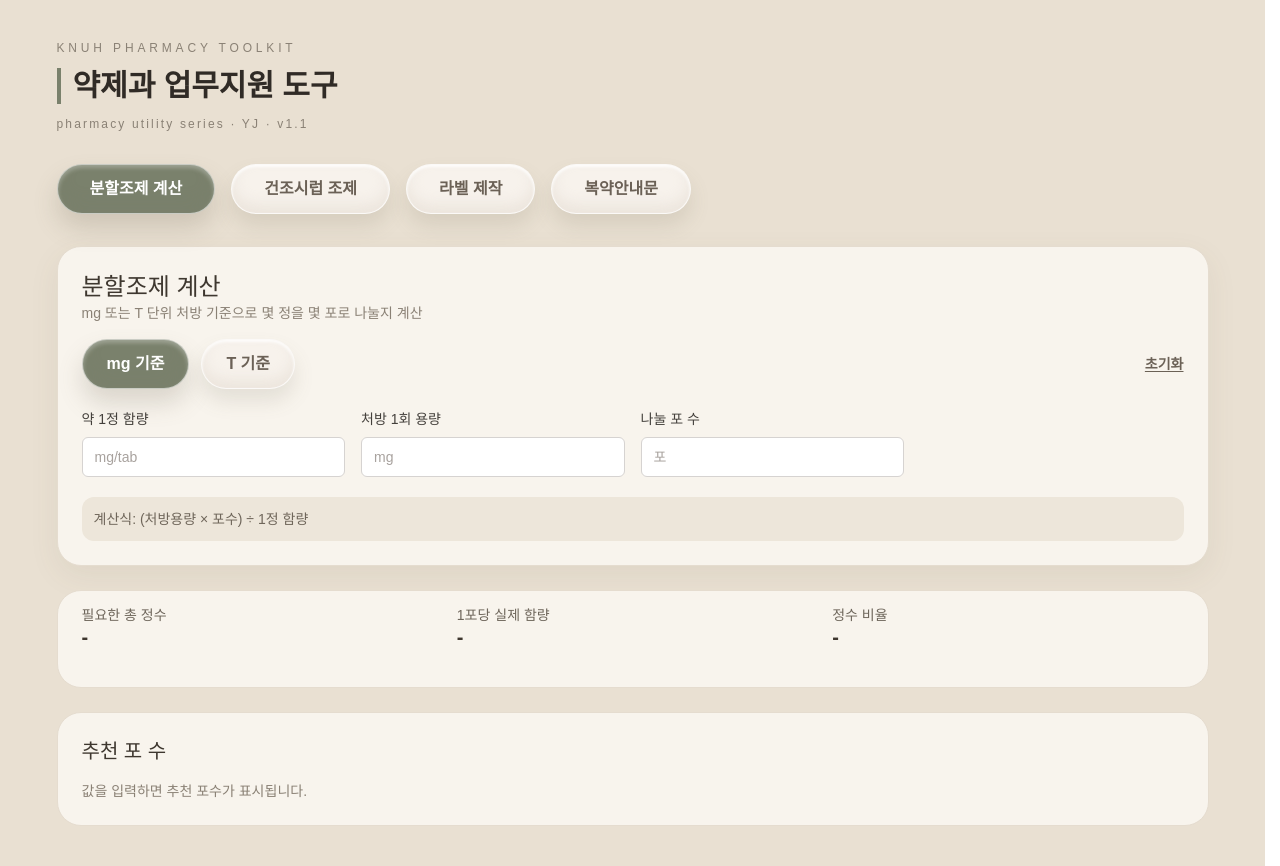
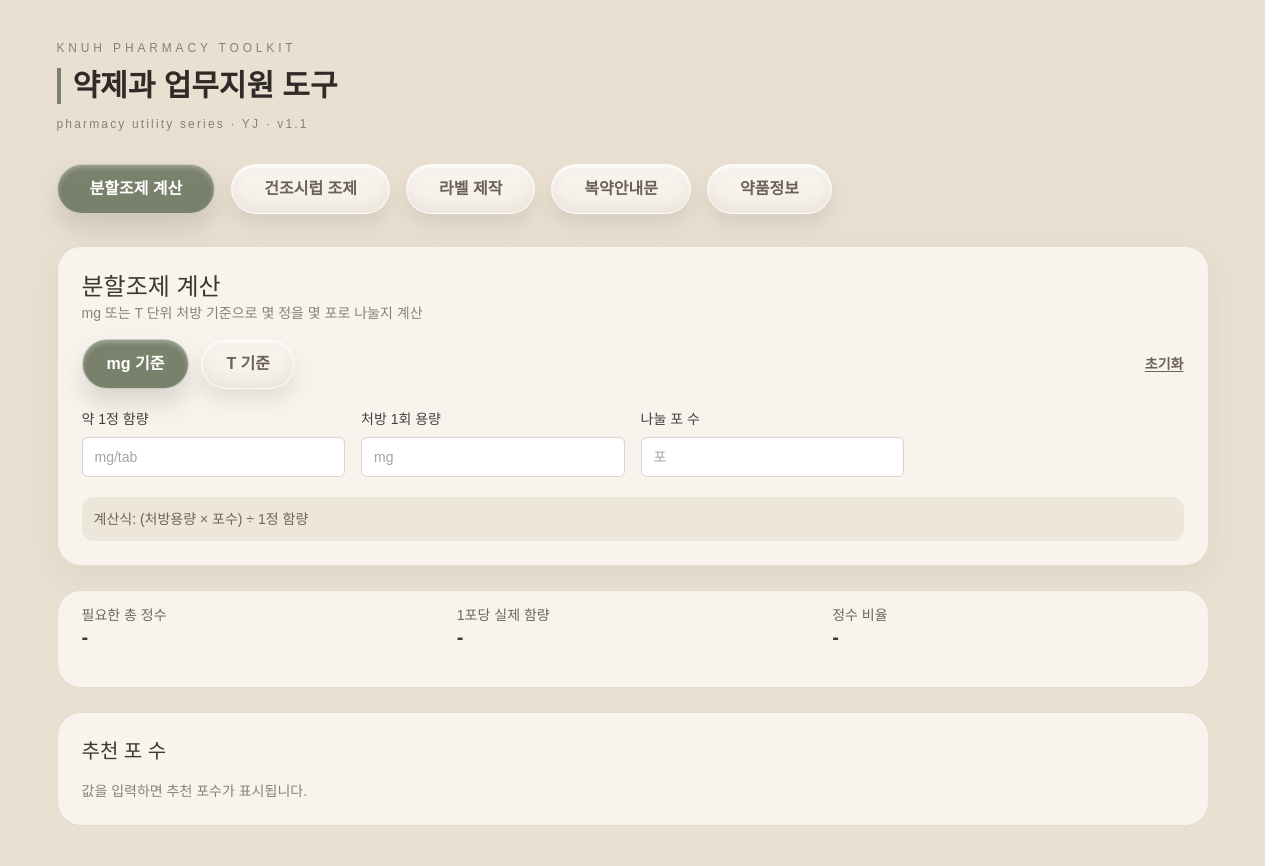
Before and after one commit to yejigtm-creator/knuh-pharmacy-toolkit, a Next.js app: page / in a window 1280 px wide. Built offline with nearby package versions, Linux system fonts and the light colour scheme.

Commit message:
Add drugInfo tab and update column count logic

```diff
--- a/app/page.tsx
+++ b/app/page.tsx
@@ -6,8 +6,9 @@ import { Input } from "@/components/ui/input";
 import { Label } from "@/components/ui/label";
 import { Button } from "@/components/ui/button";
 import { PDFDocument } from "pdf-lib";
-
-type TabKey = "split" | "syrup" | "label" | "education";
+import DrugInfo from "@/components/DrugInfo";
+
+type TabKey = "split" | "syrup" | "label" | "education" | "drugInfo";
 type EducationMode = "inhaler" | "warfarin" | "colonoscopy";
 type SplitMode = "mg" | "t";
 type LabelMode = "text" | "image" | "syrup" | "er";
@@ -201,7 +202,7 @@ const getSyrupExpiryDate = (baseDate = new Date()): string => {
   return yy + "-" + mm + "-" + dd;
 };
 
-const getSyrupColumnCount = (drugName: string): number => drugName.replaceAll(" ", "").length >= 5 ? 2 : 3;
+const getSyrupColumnCount = (drugName: string): number => drugName.replaceAll(" ", "").length >= 6 ? 2 : 3;
 
 const formatErDate = (baseDate = new Date()): string => {
   const yyyy = String(baseDate.getFullYear());
@@ -1509,7 +1510,9 @@ export default function App() {
       <style>{`${HTML_LABEL_STYLE} html { overflow-y: scroll; scrollbar-gutter: stable; } button:not(:disabled), select, input[type="button"], input[type="submit"], input[type="reset"] { cursor: pointer; } button:disabled { cursor: not-allowed; }`}</style>
       <div className="mx-auto max-w-6xl space-y-8">
         <header className="space-y-3"><div className="text-xs tracking-[0.32em] text-[#8a8175]">KNUH PHARMACY TOOLKIT</div><div className="flex items-end gap-3"><h1 className="border-l-4 border-[#7A816C] pl-3 text-3xl font-bold text-[#302b26]">약제과 업무지원 도구</h1><span className="text-sm text-[#8a8175]"></span></div><div className="text-xs tracking-[0.18em] text-[#8a8175]">pharmacy utility series · YJ · v1.1</div></header>
-        <nav className="flex flex-wrap gap-4"><TabButton active={tab === "split"} label="분할조제 계산" onClick={() => setTab("split")} /><TabButton active={tab === "syrup"} label="건조시럽 조제" onClick={() => setTab("syrup")} /><TabButton active={tab === "label"} label="라벨 제작" onClick={() => setTab("label")} /><TabButton active={tab === "education"} label="복약안내문" onClick={() => setTab("education")} /></nav>
+        <nav className="flex flex-wrap gap-4"><TabButton active={tab === "split"} label="분할조제 계산" onClick={() => setTab("split")} /><TabButton active={tab === "syrup"} label="건조시럽 조제" onClick={() => setTab("syrup")} /><TabButton active={tab === "label"} label="라벨 제작" onClick={() => setTab("label")} /><TabButton active={tab === "education"} label="복약안내문" onClick={() => setTab("education")} /><TabButton active={tab === "drugInfo"} label="약품정보" onClick={() => setTab("drugInfo")} /></nav>
+
+        {tab === "drugInfo" && <DrugInfo />}
 
         {tab === "split" && <div className="space-y-6"><SectionCard title="분할조제 계산" description="mg 또는 T 단위 처방 기준으로 몇 정을 몇 포로 나눌지 계산"><div className="space-y-5"><div className="flex items-center justify-between gap-3">
   <div className="flex flex-wrap items-center gap-3">
```
